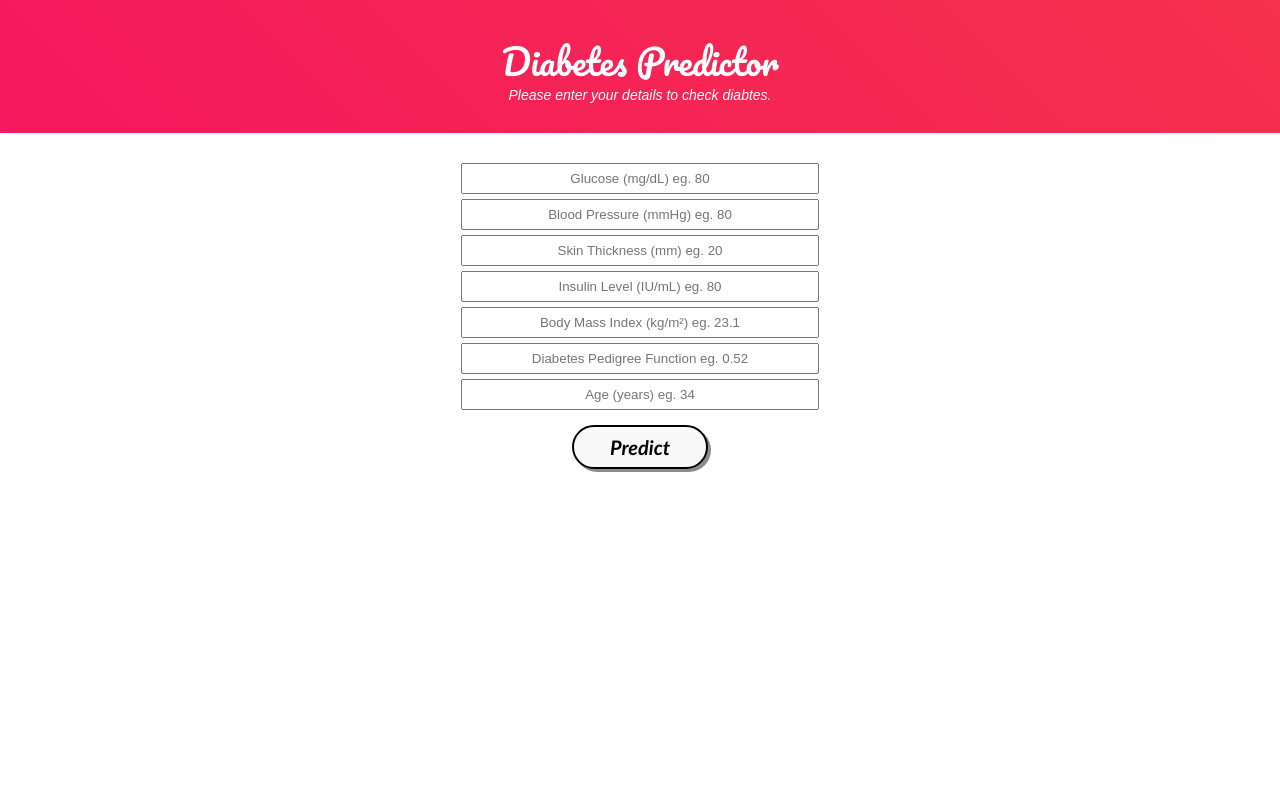
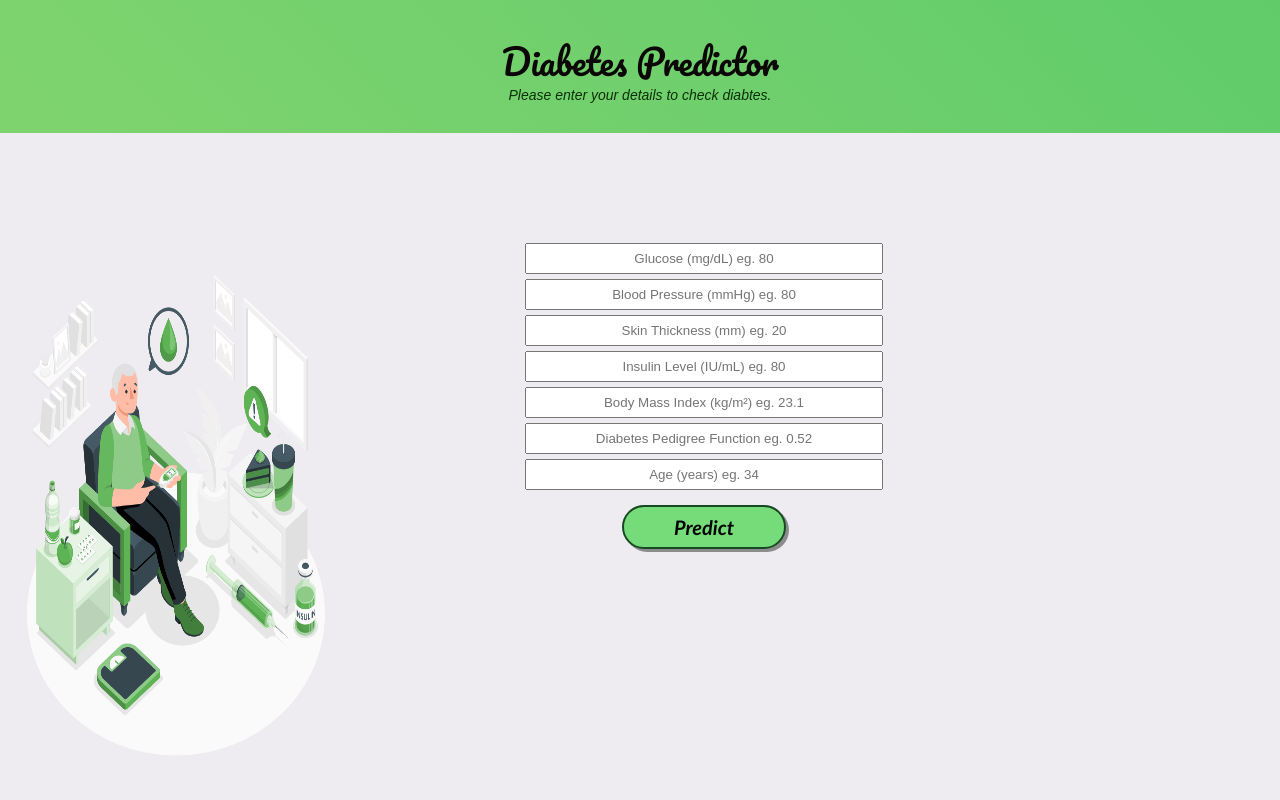
Before and after one commit to hrs8shukla/diabetes, a Flask app: page / in a window 1280 px wide. Run offline with Flask 2, Linux system fonts and the light colour scheme; parts of the project's set-up code (start-up, migrations or seed data) failed here and were passed over; some libraries are stand-ins or nearby versions.

Commit message:
Changes msg and added CSS

```diff
--- a/static/styles.css
+++ b/static/styles.css
@@ -1,10 +1,10 @@
-html{
+html {
     height: 100%;
     margin: 0;
 }
 
-body{
-	font-family: Arial, Helvetica,sans-serif;
+body {
+    font-family: Arial, Helvetica, sans-serif;
     text-align: center;
     margin: 0;
     padding: 0;
@@ -12,50 +12,57 @@ body{
     height: 100%;
     display: flex;
     flex-direction: column;
+    background-color: rgb(239, 236, 241);
 }
 
+
 /* Website Title */
-.container{
+
+.container {
     padding: 30px;
     position: relative;
-	background: linear-gradient(45deg, #443B96, #F60B68, #F4483A);
+    background: linear-gradient(45deg, #9ee87ef5, #90d871, #43c466);
     background-size: 500% 500%;
     animation: change-gradient 10s ease-in-out infinite;
 }
+
 @keyframes change-gradient {
-	0%{
+    0% {
         background-position: 0 50%;
     }
-	50%{
+    50% {
         background-position: 100% 50%;
     }
-	100%{
+    100% {
         background-position: 0 50%;
     }
 }
 
-.container-heading{
+.container-heading {
     margin: 0;
 }
 
-.heading_font{
-    color: #ffffff;
+.heading_font {
+    color: #0c0707;
     font-family: 'Pacifico', cursive;
     font-size: 35px;
     font-weight: normal;
 }
 
-.description p{
-	color: #ffffff;
+.description p {
+    color: #0c3108;
     font-style: italic;
     font-size: 14px;
     margin: -5px 0 0;
 }
 
+
 /* Text Area */
-.ml-container{
+
+.ml-container {
     margin: 30px 0;
     flex: 1 0 auto;
+    padding-top: 80px;
 }
 
 .form-input {
@@ -65,41 +72,75 @@ body{
     margin-bottom: 5px;
 }
 
+
 /* Predict Button */
-.my-cta-button{
-	background: #f9f9f9;
+
+.my-cta-button {
     border: 2px solid #000000;
     border-radius: 1000px;
     box-shadow: 3px 3px #8c8c8c;
     margin-top: 10px;
     padding: 10px 36px;
-    color: #000000;
+    /* color: #000000; */
     display: inline-block;
     font: italic bold 20px/1 "Calibri", sans-serif;
     text-align: center;
+    color: rgb(2, 2, 2);
+    background-color: #76db79;
+    padding-left: 50px;
+    padding-right: 50px;
+    border-color: #174923;
 }
 
-.my-cta-button:hover{
-    color: #4d089a;
+.my-cta-button:hover {
+    color: #0f7c26;
     border: 2px solid #4d089a;
 }
 
-.my-cta-button:active{
+.my-cta-button:active {
     box-shadow: 0 0;
 }
 
+
+/* .image {
+    justify-content: right;
+} */
+
+.ml-container {
+    display: flex;
+}
+
+
+/*
+.image {
+    flex: 50%;
+    float: left;
+}
+
+.left {
+    width: 25%;
+}
+
+.right {
+    width: 75%;
+} */
+
+
 /* Contact */
-.contact-icon{
+
+.contact-icon {
     color: #ffffff;
     padding: 7px;
 }
 
-.contact-icon:hover{
+.contact-icon:hover {
     color: #8c8c8c;
 }
 
+
 /* Footer */
-.footer{
+
+.footer {
     flex-shrink: 0;
     position: relative;
     padding: 20px;
@@ -108,31 +149,35 @@ body{
     animation: change-gradient 10s ease-in-out infinite;
 }
 
-.footer-description{
+.footer-description {
     color: #ffffff;
     margin: 0;
     font-size: 12px;
 }
 
+.dep {
+    width: 25%;
+    float: left;
+    margin-left: 0px;
+    justify-content: right;
+    padding-left: 15px;
+    padding-right: 190px;
+}
+
+
 /* Result */
-.results{
+
+.results {
     padding: 30px 0 0;
     flex: 1 0 auto;
+    font-size: 25px;
+    color: #495044;
 }
 
-.danger{
-    color: #ff0000;
+.gif1 {
+    width: 20%;
 }
 
-.safe{
-    color: green;
+.gif1 {
+    width: 20%;
 }
-
-.gif{
-	width: 25%;
-}
-
-.gif1{
-	width: 35%;
-    	margin: 10px 0;
-}
--- a/templates/index.html
+++ b/templates/index.html
@@ -4,7 +4,7 @@
     <head>
         <meta charset="utf-8">
         <title>Diabetes Predictor</title>
-        <link rel="shortcut icon" href="{{ url_for('static', filename='diabetes-favicon.ico') }}">
+        <link rel="icon" href="https://i.ibb.co/1r35fsX/Sapto-favicon.png" type="image/x-icon">
         <link rel="stylesheet" type="text/css" href="{{ url_for('static', filename='styles.css') }}">
         <script src="https://kit.fontawesome.com/5f3f547070.js" crossorigin="anonymous"></script>
         <link href="https://fonts.googleapis.com/css2?family=Pacifico&display=swap" rel="stylesheet">
@@ -22,7 +22,11 @@
 
         <!-- Text Area -->
     	<div class="ml-container">
-    		<form action="{{ url_for('predict') }}" method="POST">
+            <img class="dep" src="{{ url_for('static', filename='diabetes.png') }}" alt="Unable to process image">
+
+
+            <form action="{{ url_for('predict') }}" method="POST">
+
                 <input class="form-input" type="text" name="glucose" placeholder="Glucose (mg/dL) eg. 80"><br>
                 <input class="form-input" type="text" name="bloodpressure" placeholder="Blood Pressure (mmHg) eg. 80"><br>
                 <input class="form-input" type="text" name="skinthickness" placeholder="Skin Thickness (mm) eg. 20"><br>
@@ -31,8 +35,11 @@
                 <input class="form-input" type="text" name="dpf" placeholder="Diabetes Pedigree Function eg. 0.52"><br>
                 <input class="form-input" type="text" name="age" placeholder="Age (years) eg. 34"><br>
 
+
+
         		<input type="submit" class="my-cta-button" value="Predict">
         	</form>
+        </div>
     	</div>
 
 
```
Also changed, not shown: templates/result.html (+5 -5 lines), static/Sapto favicon.png (added), static/Sapto_icon.png (added), static/beer.png (added), static/diabetes.png (added), static/happy.png (added), static/sad.png (added). Lines whose indentation alone changed are shown as unchanged.
